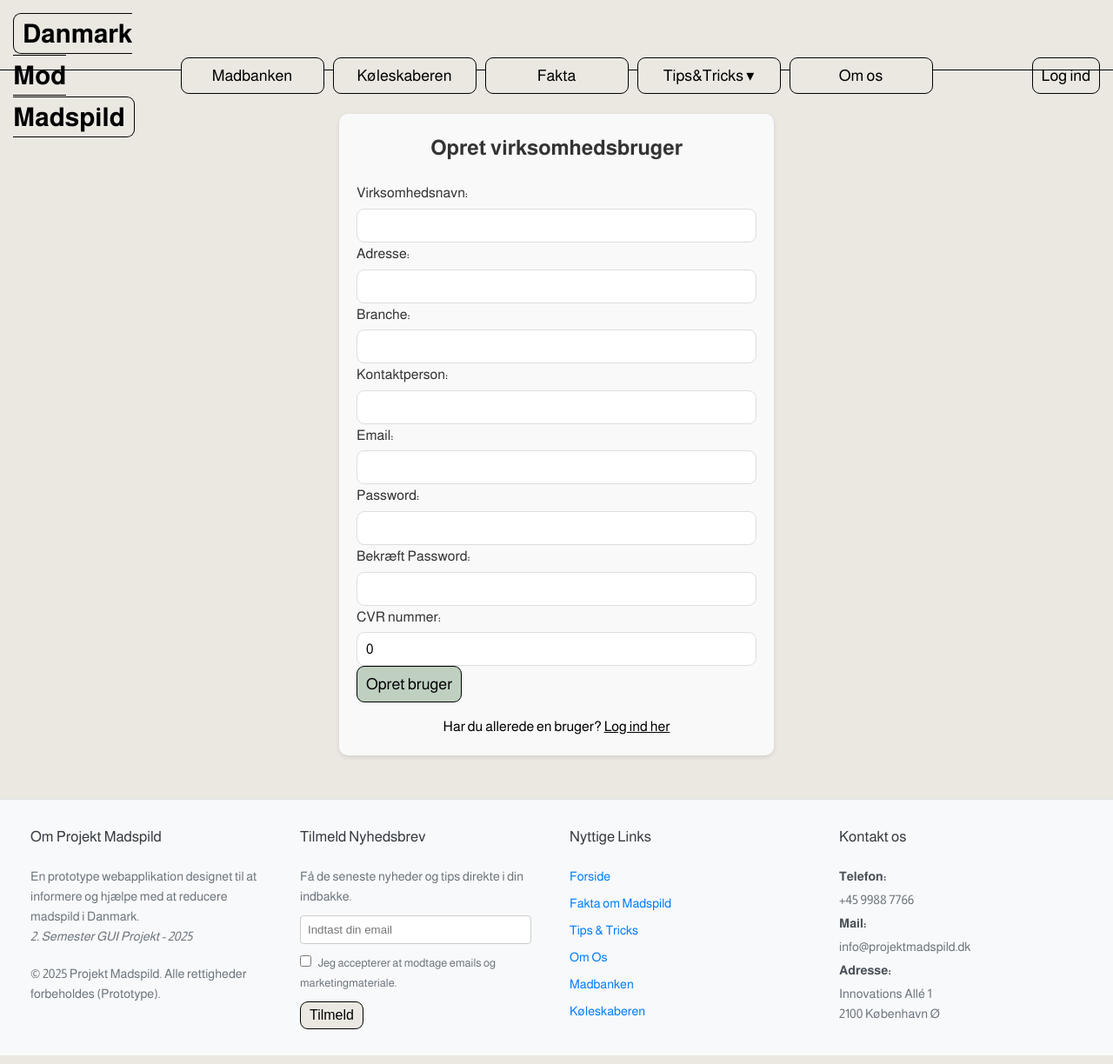
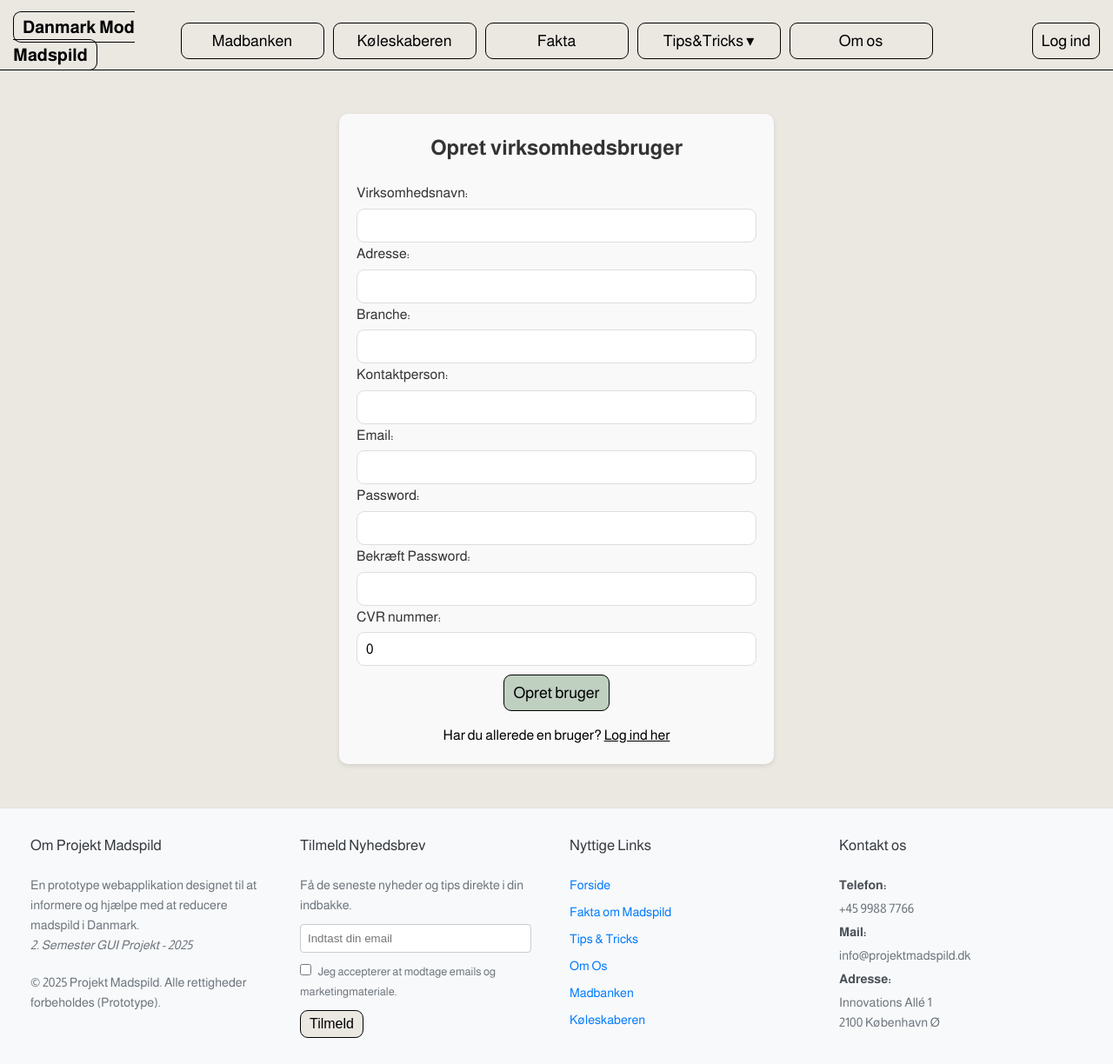
Before and after one commit to Krymmel-Kaemperne/Madspild, a Spring Boot app: page /opretLogin/opretBruger in a window 1280 px wide. Shown: the whole page at 87% size. Run offline with Spring Boot 4, Linux system fonts and the light colour scheme.

Commit message:
Rettelser

```diff
--- a/src/main/resources/static/stylesheet.css
+++ b/src/main/resources/static/stylesheet.css
@@ -32,7 +32,7 @@ header {
 }
 
 .logo a {
-    font-size: 30px;
+    font-size: 20px;
     font-weight: 700;
     padding: 6px 10px;
     border: 1px solid black;
@@ -853,7 +853,10 @@ Køleskaberen
     font-family: "Almarai", sans-serif;
     cursor: pointer;
     transition: background-color 0.3s;
+    display: block;
+    margin: 10px auto 0 auto;
 }
+
 
 .auth-button:hover {
     background-color: #A5B8A1;
@@ -879,3 +882,4 @@ Køleskaberen
     text-align: center;
     margin-bottom: 15px;
     font-size: 14px;
+}
```
Also changed, not shown: src/main/resources/templates/tak-for-tilmelding.html (+1 -16 lines).
